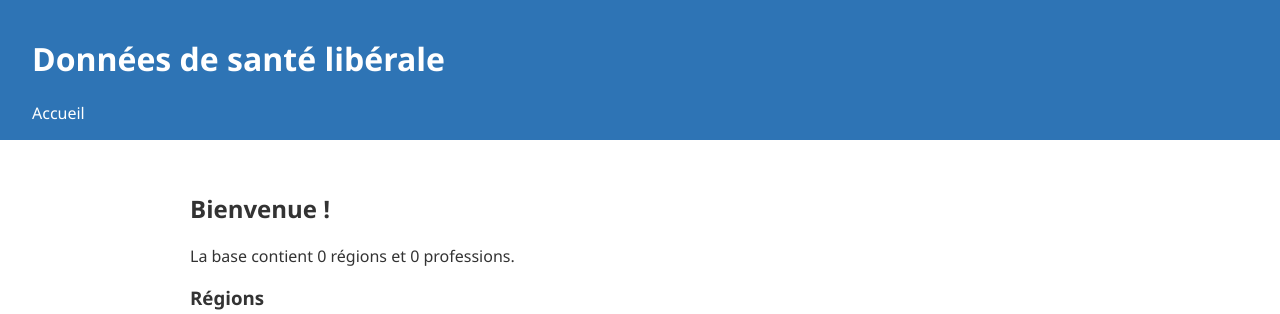
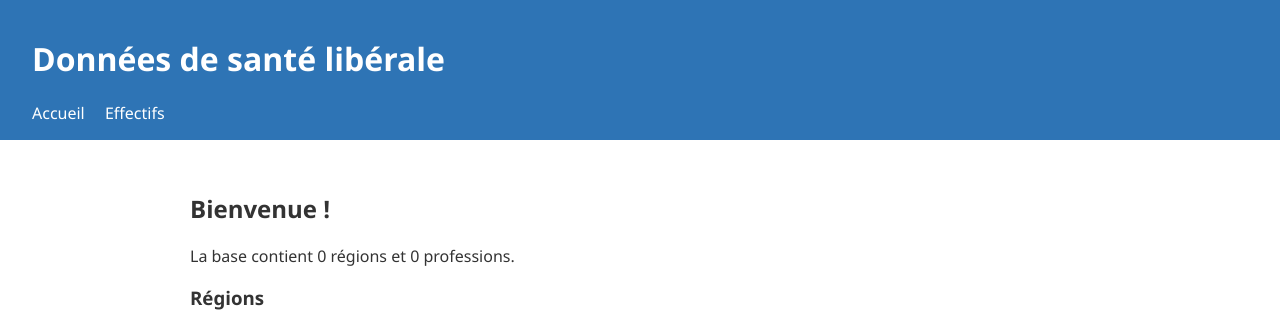
Before and after one commit to AP-upec/SAE2.01, a Flask app: page / in a window 1280 px wide. Shown: the top 314 px of the page. Run offline with Flask 3, Linux system fonts and the light colour scheme; data that the repository does not hold is empty.

Commit message:
ajout_effectifs_nav

```diff
--- a/templates/base.html
+++ b/templates/base.html
@@ -11,6 +11,7 @@
             <h1>Données de santé libérale</h1>
             <nav>
                 <a href="{{ url_for('accueil.index') }}">Accueil</a>
+                <a href="{{ url_for('effectifs.afficher') }}">Effectifs</a>
             </nav>
         </header>
         <main>
```
